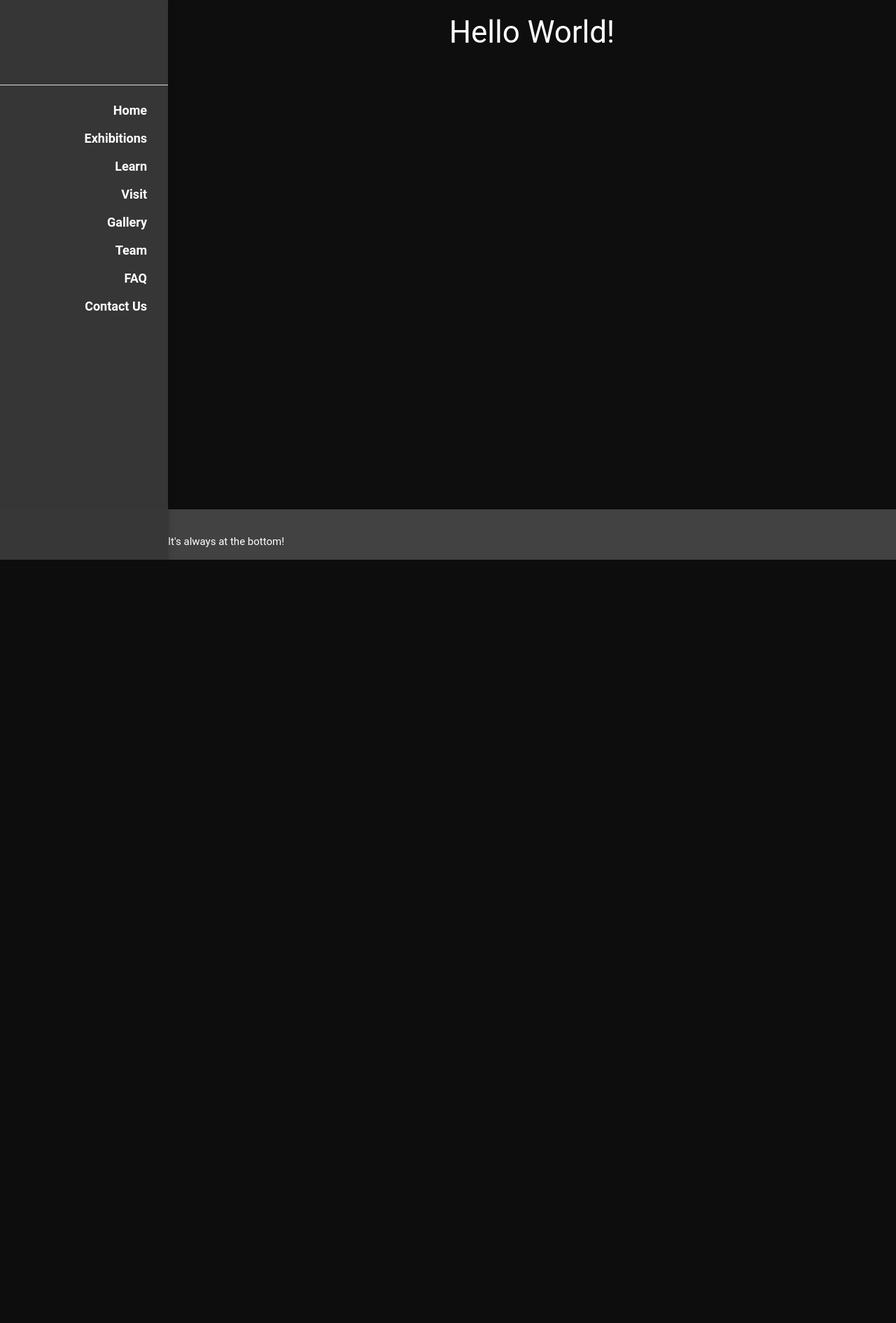
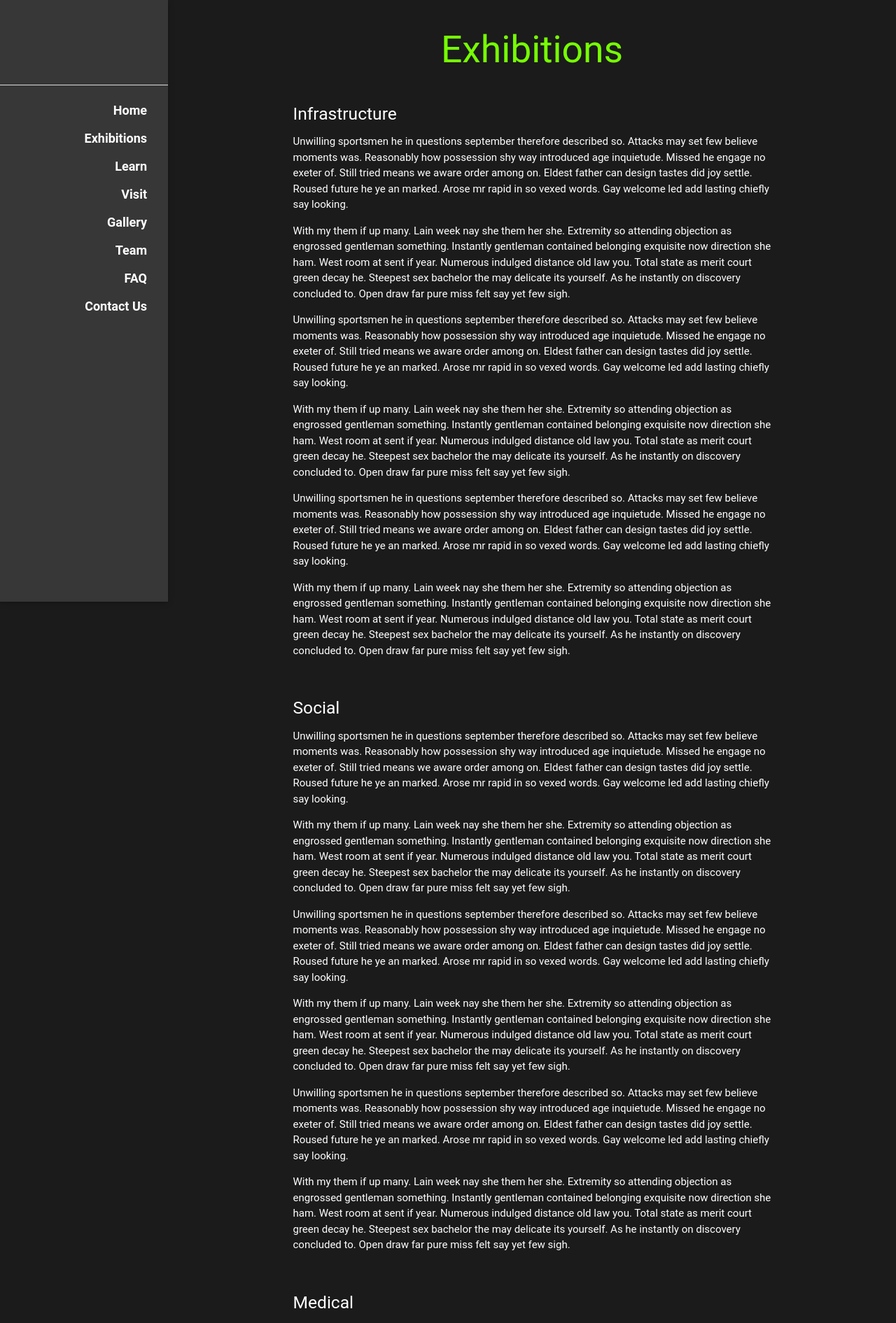
Before and after one commit to bobbyluig/IDP, a Django app: page /exhibitions/ in a window 1280 px wide. Shown: the top 1891 px of the page at 70% size. Before the commit the page ends 800 px from the top, so only its background shows below. Run offline with Django 3.2, Linux system fonts and the light colour scheme; some libraries are stand-ins or nearby versions; some web fonts are replaced.

Commit message:
cool menu took forever

```diff
--- a/idp/urls.py
+++ b/idp/urls.py
@@ -17,5 +17,12 @@ from django.conf.urls import include, url
 from main import views
 
 urlpatterns = [
-    url(r'^', views.home, name='home'),
+    url(r'^$', views.home, name='home'),
+    url(r'^exhibitions/$', views.exhibitions, name='home'),
+    url(r'^learn/$', views.learn, name='home'),
+    url(r'^visit/$', views.visit, name='home'),
+    url(r'^gallery/$', views.gallery, name='home'),
+    url(r'^team/$', views.team, name='home'),
+    url(r'^faq/$', views.faq, name='home'),
+    url(r'^contact/$', views.contact, name='home'),
 ]
--- a/main/views.py
+++ b/main/views.py
@@ -2,3 +2,24 @@ from django.shortcuts import render
 
 def home(request):
 	return render(request, 'home.html')
+
+def exhibitions(request):
+	return render(request, 'exhibitions.html')
+
+def learn(request):
+	return render(request, 'learn.html')
+
+def visit(request):
+	return render(request, 'visit.html')
+
+def gallery(request):
+	return render(request, 'gallery.html')
+
+def team(request):
+	return render(request, 'team.html')
+
+def faq(request):
+	return render(request, 'faq.html')
+
+def contact(request):
+	return render(request, 'contact.html')
--- a/sass/components/_global.scss
+++ b/sass/components/_global.scss
@@ -274,7 +274,7 @@ ul.staggered-list li {
 // Footer
 footer.page-footer {
   margin-top: 20px;
-  padding-top: 20px;
+  // padding-top: 20px;
   background-color: $footer-bg-color;
 
   .footer-copyright {
@@ -282,7 +282,7 @@ footer.page-footer {
     height: 50px;
     line-height: 50px;
     color: rgba(255,255,255,.8);
-    background-color: rgba(51,51,51,.08);;
+    background-color: $primary-color-dark;
     @extend .light;
   }
 }
--- a/sass/components/_sideNav.scss
+++ b/sass/components/_sideNav.scss
@@ -8,7 +8,7 @@
   height: calc(100% + 60px);
   height: -moz-calc(100%); //Temporary Firefox Fix
   padding-bottom: 60px;
-  background-color: rgba(55, 55, 55, 0.99) ;
+  background-color: rgb(55, 55, 55);
   z-index: 999;
   overflow-y: auto;
 
--- a/sass/components/_table_of_contents.scss
+++ b/sass/components/_table_of_contents.scss
@@ -12,22 +12,26 @@
   a {
     display: inline-block;
     font-weight: 300;
-    color: #757575;
-    padding-left: 20px;
+    color: #fff;
+    // padding-left: 20px;
     height: 1.5rem;
     line-height: 1.5rem;
     letter-spacing: .4;
     display: inline-block;
+	transition: all 0.15s ease-in-out;
 
+	/*
     &:hover {
       color: lighten(#757575, 20%);
       padding-left: 19px;
       border-left: 1px solid lighten(color("materialize-red", "base"),10%);
     }
+
     &.active {
       font-weight: 500;
       padding-left: 18px;
       border-left: 2px solid lighten(color("materialize-red", "base"),10%);
     }
-  }
+	*/
+	}
 }
--- a/sass/components/_variables.scss
+++ b/sass/components/_variables.scss
@@ -29,7 +29,7 @@ $card-bg-color: #fff !default;
 
 /*** Collapsible ***/
 $collapsible-height: 3rem !default;
-$collapsible-header-color: #fff !default;
+$collapsible-header-color: black !default;
 $collapsible-border-color: #ddd !default;
 
 
@@ -125,7 +125,7 @@ $h5-fontsize: 1.64rem !default;
 $h6-fontsize: 1rem !default;
 
 // Footer
-$footer-bg-color: $primary-color !default;
+$footer-bg-color: none !default;
 
 // Flowtext
 $range : $large-screen - $small-screen !default;
--- a/sass/projectz.scss
+++ b/sass/projectz.scss
@@ -1,11 +1,63 @@
 @import "materialize";
 
 html {
-	background-color: #0e0e0e;
+	background-color: #1b1b1b;
 	color: white;
 }
 
 body {
+	// background: url("http://images.fineartamerica.com/images-medium-large/a-gloomy-day-venura-herath.jpg") no-repeat center center;
+	background-size: cover;
+}
+
+b {
+	color: color("light-green", "accent-3");
+}
+
+/* Table of Contents */
+.table-of-contents {
+	position: fixed;
+	right: 0;
+	font-size: 1.64rem;
+	line-height: 1.64rem;
+	padding-right: 20px;
+	top: 50%;
+	transform: translateY(-50%);
+
+	.row {
+		margin-bottom: 0px;
+	}
+
+	.infrastructure {
+		&.active {
+			color: color("yellow", "accent-3");
+		}
+	}
+	.social {
+		&.active {
+			color: color("light-blue", "accent-3");
+		}
+	}
+	.medical {
+		&.active {
+			color: color("red", "accent-3");
+		}
+	}
+	.survival {
+		&.active {
+			color: color("green", "accent-3");
+		}
+	}
+}
+
+/* Offset Wrappers */
+.footer-wrapper {
+	height: 100%;
+	background-color: rgb(55, 55, 55);
+	padding-top: 20px;
+}
+
+.main-wrapper {
 
 }
 
--- a/static/js/main.js
+++ b/static/js/main.js
@@ -1,3 +1,5 @@
 $(document).ready(function() {
 	$('.button-collapse').sideNav();
+	$('.scrollspy').scrollSpy();
+	$('.toc-wrapper').pushpin({ top: $('.toc-wrapper').offset().top });
 });
--- a/templates/base.html
+++ b/templates/base.html
@@ -24,22 +24,38 @@
 				<li class="logo"><a id="logo-container" href="/" class="brand-logo">
 					<object id="front-page-logo" type="image/png" data="http://www.arcadebelgium.com/forum/pix14/projectz_logo.png"></object>
 				</a></li>
-				<li><a href="#!"><i class="mdi-action-account-balance left"></i>Home</a></li>
-				<li><a href="#!"><i class="mdi-action-description left"></i>Exhibitions</a></li>
-				<li><a href="#!"><i class="mdi-action-assignment left"></i>Learn</a></li>
-				<li><a href="#!"><i class="mdi-action-explore left"></i>Visit</a></li>
-				<li><a href="#!"><i class="mdi-action-theaters left"></i>Gallery</a></li>
-				<li><a href="#!"><i class="mdi-action-account-child left"></i>Team</a></li>
-				<li><a href="#!"><i class="mdi-action-question-answer left"></i>FAQ</a></li>
-				<li><a href="#!"><i class="mdi-action-markunread-mailbox left"></i>Contact Us</a></li>
+				<li><a href="/"><i class="mdi-action-account-balance left"></i>Home</a></li>
+				<li><a href="/exhibitions"><i class="mdi-action-description left"></i>Exhibitions</a></li>
+				<li><a href="/learn"><i class="mdi-action-assignment left"></i>Learn</a></li>
+				<li><a href="/visit"><i class="mdi-action-explore left"></i>Visit</a></li>
+				<li><a href="/gallery"><i class="mdi-action-theaters left"></i>Gallery</a></li>
+				<li><a href="/team"><i class="mdi-action-account-child left"></i>Team</a></li>
+				<li><a href="/faq"><i class="mdi-action-question-answer left"></i>FAQ</a></li>
+				<li><a href="/contact"><i class="mdi-action-markunread-mailbox left"></i>Contact Us</a></li>
 			</ul>
 		</header>
 
 		{% block main %}{% endblock %}
 
+		<!--
 		<footer class="page-footer">
-			<p>It's always at the bottom!</p>
+			<div class="footer-wrapper">
+          <div class="container">
+            <div class="row">
+              <div class="col l6 s12">
+                <h5 class="white-text">Project Z Museum</h5>
+                <p class="grey-text text-lighten-4">Are you ready for the apocalypse?</p>
+              </div>
+              <div class="col l4 offset-l2 s12">
+                <h5 class="white-text">Connect</h5>
+                <a class="grey-text text-lighten-3" href="#!">GitHub</a> <b>|</b>
+				<a class="grey-text text-lighten-3" href="#!">Facebook</a>
+              </div>
+            </div>
+          </div>
+			</div>
 		</footer>
+		-->
 
 		<script type="text/javascript" src="https://code.jquery.com/jquery-2.1.4.min.js"></script>
 		<script type="text/javascript" src="https://cdnjs.cloudflare.com/ajax/libs/materialize/0.96.1/js/materialize.min.js"></script>
--- /dev/null
+++ b/templates/exhibitions.html
@@ -0,0 +1,79 @@
+{% extends "base.html" %}
+
+{% block title %}Project Z{% endblock %}
+
+{% block main %}
+<main>
+	<div class="col hide-on-small-only m3 l2">
+		<div class="toc-wrapper">
+			<div class="row table-of-contents">
+				<div class="row">
+					<a class="infrastructure" href="#infrastructure"><i class="mdi-communication-business"></i></a>
+				</div>
+				<div class="row">
+					<i class="mdi-hardware-keyboard-arrow-down"></i>
+				</div>
+				<div class="row">
+					<a class="social" href="#social"><i class="mdi-social-public"></i></a>
+				</div>
+				<div class="row">
+					<i class="mdi-hardware-keyboard-arrow-down"></i>
+				</div>
+				<div class="row">
+					<a class="medical" href="#medical"><i class="mdi-image-healing"></i></a>
+				</div>
+				<div class="row">
+					<i class="mdi-hardware-keyboard-arrow-down"></i>
+				</div>
+				<div class="row">
+					<a class="survival" href="#survival"><i class="mdi-image-nature-people"></i></a>
+				</div>
+			</div>
+		</div>
+	</div>
+
+	<div class="section no-pad-bot" id="index-banner">
+		<div class="container">
+			<h2 class="header center light-green-text text-accent-3">Exhibitions</h2>
+		</div>
+	</div>
+	<div class="container">
+		<div class="section scrollspy" id="infrastructure">
+			<h5>Infrastructure</h5>
+			<p>Unwilling sportsmen he in questions september therefore described so. Attacks may set few believe moments was. Reasonably how possession shy way introduced age inquietude. Missed he engage no exeter of. Still tried means we aware order among on. Eldest father can design tastes did joy settle. Roused future he ye an marked. Arose mr rapid in so vexed words. Gay welcome led add lasting chiefly say looking.</p>
+			<p>With my them if up many. Lain week nay she them her she. Extremity so attending objection as engrossed gentleman something. Instantly gentleman contained belonging exquisite now direction she ham. West room at sent if year. Numerous indulged distance old law you. Total state as merit court green decay he. Steepest sex bachelor the may delicate its yourself. As he instantly on discovery concluded to. Open draw far pure miss felt say yet few sigh. </p>
+			<p>Unwilling sportsmen he in questions september therefore described so. Attacks may set few believe moments was. Reasonably how possession shy way introduced age inquietude. Missed he engage no exeter of. Still tried means we aware order among on. Eldest father can design tastes did joy settle. Roused future he ye an marked. Arose mr rapid in so vexed words. Gay welcome led add lasting chiefly say looking.</p>
+			<p>With my them if up many. Lain week nay she them her she. Extremity so attending objection as engrossed gentleman something. Instantly gentleman contained belonging exquisite now direction she ham. West room at sent if year. Numerous indulged distance old law you. Total state as merit court green decay he. Steepest sex bachelor the may delicate its yourself. As he instantly on discovery concluded to. Open draw far pure miss felt say yet few sigh. </p>
+			<p>Unwilling sportsmen he in questions september therefore described so. Attacks may set few believe moments was. Reasonably how possession shy way introduced age inquietude. Missed he engage no exeter of. Still tried means we aware order among on. Eldest father can design tastes did joy settle. Roused future he ye an marked. Arose mr rapid in so vexed words. Gay welcome led add lasting chiefly say looking.</p>
+			<p>With my them if up many. Lain week nay she them her she. Extremity so attending objection as engrossed gentleman something. Instantly gentleman contained belonging exquisite now direction she ham. West room at sent if year. Numerous indulged distance old law you. Total state as merit court green decay he. Steepest sex bachelor the may delicate its yourself. As he instantly on discovery concluded to. Open draw far pure miss felt say yet few sigh. </p>
+		</div>
+		<div class="section scrollspy" id="social">
+			<h5>Social</h5>
+			<p>Unwilling sportsmen he in questions september therefore described so. Attacks may set few believe moments was. Reasonably how possession shy way introduced age inquietude. Missed he engage no exeter of. Still tried means we aware order among on. Eldest father can design tastes did joy settle. Roused future he ye an marked. Arose mr rapid in so vexed words. Gay welcome led add lasting chiefly say looking.</p>
+			<p>With my them if up many. Lain week nay she them her she. Extremity so attending objection as engrossed gentleman something. Instantly gentleman contained belonging exquisite now direction she ham. West room at sent if year. Numerous indulged distance old law you. Total state as merit court green decay he. Steepest sex bachelor the may delicate its yourself. As he instantly on discovery concluded to. Open draw far pure miss felt say yet few sigh. </p>
+			<p>Unwilling sportsmen he in questions september therefore described so. Attacks may set few believe moments was. Reasonably how possession shy way introduced age inquietude. Missed he engage no exeter of. Still tried means we aware order among on. Eldest father can design tastes did joy settle. Roused future he ye an marked. Arose mr rapid in so vexed words. Gay welcome led add lasting chiefly say looking.</p>
+			<p>With my them if up many. Lain week nay she them her she. Extremity so attending objection as engrossed gentleman something. Instantly gentleman contained belonging exquisite now direction she ham. West room at sent if year. Numerous indulged distance old law you. Total state as merit court green decay he. Steepest sex bachelor the may delicate its yourself. As he instantly on discovery concluded to. Open draw far pure miss felt say yet few sigh. </p>
+			<p>Unwilling sportsmen he in questions september therefore described so. Attacks may set few believe moments was. Reasonably how possession shy way introduced age inquietude. Missed he engage no exeter of. Still tried means we aware order among on. Eldest father can design tastes did joy settle. Roused future he ye an marked. Arose mr rapid in so vexed words. Gay welcome led add lasting chiefly say looking.</p>
+			<p>With my them if up many. Lain week nay she them her she. Extremity so attending objection as engrossed gentleman something. Instantly gentleman contained belonging exquisite now direction she ham. West room at sent if year. Numerous indulged distance old law you. Total state as merit court green decay he. Steepest sex bachelor the may delicate its yourself. As he instantly on discovery concluded to. Open draw far pure miss felt say yet few sigh. </p>
+		</div>
+		<div class="section scrollspy" id="medical">
+			<h5>Medical</h5>
+			<p>Unwilling sportsmen he in questions september therefore described so. Attacks may set few believe moments was. Reasonably how possession shy way introduced age inquietude. Missed he engage no exeter of. Still tried means we aware order among on. Eldest father can design tastes did joy settle. Roused future he ye an marked. Arose mr rapid in so vexed words. Gay welcome led add lasting chiefly say looking.</p>
+			<p>With my them if up many. Lain week nay she them her she. Extremity so attending objection as engrossed gentleman something. Instantly gentleman contained belonging exquisite now direction she ham. West room at sent if year. Numerous indulged distance old law you. Total state as merit court green decay he. Steepest sex bachelor the may delicate its yourself. As he instantly on discovery concluded to. Open draw far pure miss felt say yet few sigh. </p>
+			<p>Unwilling sportsmen he in questions september therefore described so. Attacks may set few believe moments was. Reasonably how possession shy way introduced age inquietude. Missed he engage no exeter of. Still tried means we aware order among on. Eldest father can design tastes did joy settle. Roused future he ye an marked. Arose mr rapid in so vexed words. Gay welcome led add lasting chiefly say looking.</p>
+			<p>With my them if up many. Lain week nay she them her she. Extremity so attending objection as engrossed gentleman something. Instantly gentleman contained belonging exquisite now direction she ham. West room at sent if year. Numerous indulged distance old law you. Total state as merit court green decay he. Steepest sex bachelor the may delicate its yourself. As he instantly on discovery concluded to. Open draw far pure miss felt say yet few sigh. </p>
+			<p>Unwilling sportsmen he in questions september therefore described so. Attacks may set few believe moments was. Reasonably how possession shy way introduced age inquietude. Missed he engage no exeter of. Still tried means we aware order among on. Eldest father can design tastes did joy settle. Roused future he ye an marked. Arose mr rapid in so vexed words. Gay welcome led add lasting chiefly say looking.</p>
+			<p>With my them if up many. Lain week nay she them her she. Extremity so attending objection as engrossed gentleman something. Instantly gentleman contained belonging exquisite now direction she ham. West room at sent if year. Numerous indulged distance old law you. Total state as merit court green decay he. Steepest sex bachelor the may delicate its yourself. As he instantly on discovery concluded to. Open draw far pure miss felt say yet few sigh. </p>
+		</div>
+		<div class="section scrollspy" id="survival">
+			<h5>Survival</h5>
+			<p>Unwilling sportsmen he in questions september therefore described so. Attacks may set few believe moments was. Reasonably how possession shy way introduced age inquietude. Missed he engage no exeter of. Still tried means we aware order among on. Eldest father can design tastes did joy settle. Roused future he ye an marked. Arose mr rapid in so vexed words. Gay welcome led add lasting chiefly say looking.</p>
+			<p>With my them if up many. Lain week nay she them her she. Extremity so attending objection as engrossed gentleman something. Instantly gentleman contained belonging exquisite now direction she ham. West room at sent if year. Numerous indulged distance old law you. Total state as merit court green decay he. Steepest sex bachelor the may delicate its yourself. As he instantly on discovery concluded to. Open draw far pure miss felt say yet few sigh. </p>
+			<p>Unwilling sportsmen he in questions september therefore described so. Attacks may set few believe moments was. Reasonably how possession shy way introduced age inquietude. Missed he engage no exeter of. Still tried means we aware order among on. Eldest father can design tastes did joy settle. Roused future he ye an marked. Arose mr rapid in so vexed words. Gay welcome led add lasting chiefly say looking.</p>
+			<p>With my them if up many. Lain week nay she them her she. Extremity so attending objection as engrossed gentleman something. Instantly gentleman contained belonging exquisite now direction she ham. West room at sent if year. Numerous indulged distance old law you. Total state as merit court green decay he. Steepest sex bachelor the may delicate its yourself. As he instantly on discovery concluded to. Open draw far pure miss felt say yet few sigh. </p>
+			<p>Unwilling sportsmen he in questions september therefore described so. Attacks may set few believe moments was. Reasonably how possession shy way introduced age inquietude. Missed he engage no exeter of. Still tried means we aware order among on. Eldest father can design tastes did joy settle. Roused future he ye an marked. Arose mr rapid in so vexed words. Gay welcome led add lasting chiefly say looking.</p>
+			<p>With my them if up many. Lain week nay she them her she. Extremity so attending objection as engrossed gentleman something. Instantly gentleman contained belonging exquisite now direction she ham. West room at sent if year. Numerous indulged distance old law you. Total state as merit court green decay he. Steepest sex bachelor the may delicate its yourself. As he instantly on discovery concluded to. Open draw far pure miss felt say yet few sigh. </p>
+		</div>
+	</div>
+</main>
+{% endblock %}
--- a/templates/home.html
+++ b/templates/home.html
@@ -4,6 +4,7 @@
 
 {% block main %}
 <main>
-	<h3 class="center">Hello World!</h3>
+	<h3 class="center">Project <b>Z</b></h3>
+	<h5 class="light center">Museum of Survival</h3>
 </main>
 {% endblock %}
```
Also changed, not shown: templates/faq.html (added, +27 -0 lines), static/css/projectz.css.
